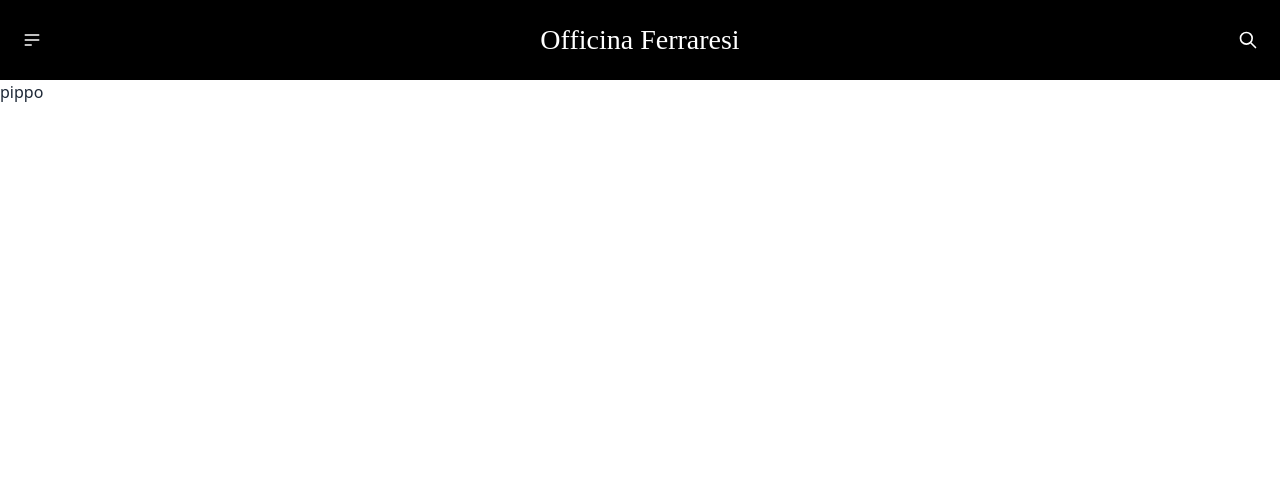
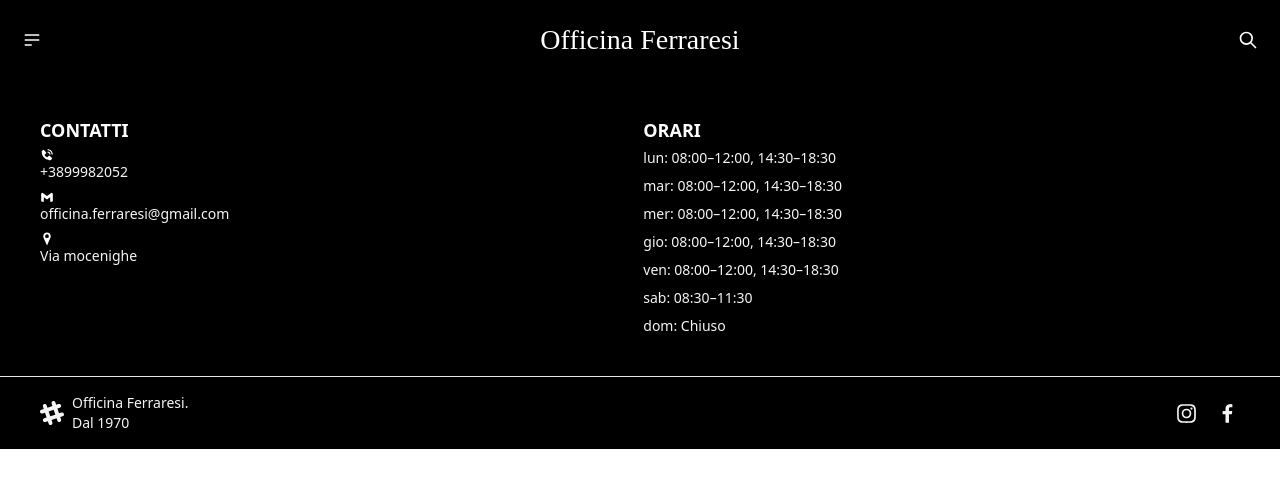
Before and after one commit to michele25-10/officinaFerraresi, a Next.js app in the folder officina-ferraresi/: page / in a window 1280 px wide. Shown: the top 488 px of the page. Built offline with nearby package versions, Linux system fonts and the light colour scheme.

Commit message:
Aggiunto footer

```diff
--- a/officina-ferraresi/package.json
+++ b/officina-ferraresi/package.json
@@ -13,6 +13,7 @@
     "next": "^13.4.19",
     "react": "18.2.0",
     "react-dom": "18.2.0",
+    "react-icons": "^4.11.0",
     "zod": "^3.21.4"
   },
   "devDependencies": {
--- /dev/null
+++ b/officina-ferraresi/src/components/footer/footer.tsx
@@ -0,0 +1,70 @@
+import React from "react";
+import {
+  BiSolidPhoneCall,
+  BiLogoGmail,
+  BiLogoInstagram,
+  BiLogoFacebook,
+} from "react-icons/bi";
+import { GiPositionMarker } from "react-icons/gi";
+
+export default function Footer() {
+  return (
+    <>
+      <footer className="footer p-10">
+        <nav>
+          <header className="title-footer">CONTATTI</header>
+          <span className="footer-span">
+            <BiSolidPhoneCall fill="white" /> +3899982052
+          </span>
+          <span className="footer-span">
+            <BiLogoGmail fill="white" />
+            officina.ferraresi@gmail.com
+          </span>
+          <span className="footer-span">
+            <GiPositionMarker fill="white" />
+            Via mocenighe
+          </span>
+        </nav>
+        <nav>
+          <header className="title-footer">ORARI</header>
+          <span>lun: 08:00–12:00, 14:30–18:30</span>
+          <span>mar: 08:00–12:00, 14:30–18:30</span>
+          <span>mer: 08:00–12:00, 14:30–18:30</span>
+          <span>gio: 08:00–12:00, 14:30–18:30</span>
+          <span>ven: 08:00–12:00, 14:30–18:30</span>
+          <span>sab: 08:30–11:30</span>
+          <span>dom: Chiuso</span>
+        </nav>
+      </footer>
+      <footer className="footer border-t border-base-300 bg-base-200 px-10 py-4 text-base-content">
+        <aside className="grid-flow-col items-center">
+          <svg
+            width="24"
+            height="24"
+            viewBox="0 0 24 24"
+            xmlns="http://www.w3.org/2000/svg"
+            fillRule="evenodd"
+            clipRule="evenodd"
+            className="fill-current"
+          >
+            <path d="M22.672 15.226l-2.432.811.841 2.515c.33 1.019-.209 2.127-1.23 2.456-1.15.325-2.148-.321-2.463-1.226l-.84-2.518-5.013 1.677.84 2.517c.391 1.203-.434 2.542-1.831 2.542-.88 0-1.601-.564-1.86-1.314l-.842-2.516-2.431.809c-1.135.328-2.145-.317-2.463-1.229-.329-1.018.211-2.127 1.231-2.456l2.432-.809-1.621-4.823-2.432.808c-1.355.384-2.558-.59-2.558-1.839 0-.817.509-1.582 1.327-1.846l2.433-.809-.842-2.515c-.33-1.02.211-2.129 1.232-2.458 1.02-.329 2.13.209 2.461 1.229l.842 2.515 5.011-1.677-.839-2.517c-.403-1.238.484-2.553 1.843-2.553.819 0 1.585.509 1.85 1.326l.841 2.517 2.431-.81c1.02-.33 2.131.211 2.461 1.229.332 1.018-.21 2.126-1.23 2.456l-2.433.809 1.622 4.823 2.433-.809c1.242-.401 2.557.484 2.557 1.838 0 .819-.51 1.583-1.328 1.847m-8.992-6.428l-5.01 1.675 1.619 4.828 5.011-1.674-1.62-4.829z"></path>
+          </svg>
+          <p>
+            Officina Ferraresi. <br />
+            Dal 1970
+          </p>
+        </aside>
+        <nav className="md:place-self-center md:justify-self-end">
+          <div className="grid grid-flow-col gap-4">
+            <a>
+              <BiLogoInstagram size={25} />
+            </a>
+            <a>
+              <BiLogoFacebook size={25} />
+            </a>
+          </div>
+        </nav>
+      </footer>
+    </>
+  );
+}
--- a/officina-ferraresi/src/pages/index.tsx
+++ b/officina-ferraresi/src/pages/index.tsx
@@ -1,5 +1,6 @@
 import Head from "next/head";
 import Navbar from "@/components/navbar/navbar";
+import Footer from "@/components/footer/footer";
 
 export default function Home() {
   return (
@@ -10,7 +11,7 @@
         <link rel="icon" href="/favicon.jpg" />
       </Head>
       <Navbar />
-      <div>pippo</div>
+      <Footer />
     </>
   );
 }
--- a/officina-ferraresi/src/styles/globals.css
+++ b/officina-ferraresi/src/styles/globals.css
@@ -3,11 +3,6 @@
 @tailwind utilities;
 
 @import url('https://fonts.googleapis.com/css2?family=Josefin+Sans&display=swap');
-
-
-.body {
-    background-color: white;
-}
 
 .title {
     font-family: 'Crimson Text', serif;
@@ -29,3 +24,14 @@
     color: white;
     font-size: 15px;
 }
+
+.footer {
+    background-color: black;
+    color: whitesmoke;
+}
+
+.title-footer {
+    color: white;
+    font-weight: 700;
+    font-size: 18px;
+}
--- a/officina-ferraresi/tailwind.config.ts
+++ b/officina-ferraresi/tailwind.config.ts
@@ -2,6 +2,6 @@
 
 export default {
   content: ["./src/**/*.{js,ts,jsx,tsx}"],
-  themes: [],
+  themes: ["cupcake"],
   plugins: [require("daisyui")],
 } satisfies Config;
```
Also changed, not shown: officina-ferraresi/prettier.config.mjs (line endings or trailing spaces), 1 other file (tests, documents, lock files or other folders).
